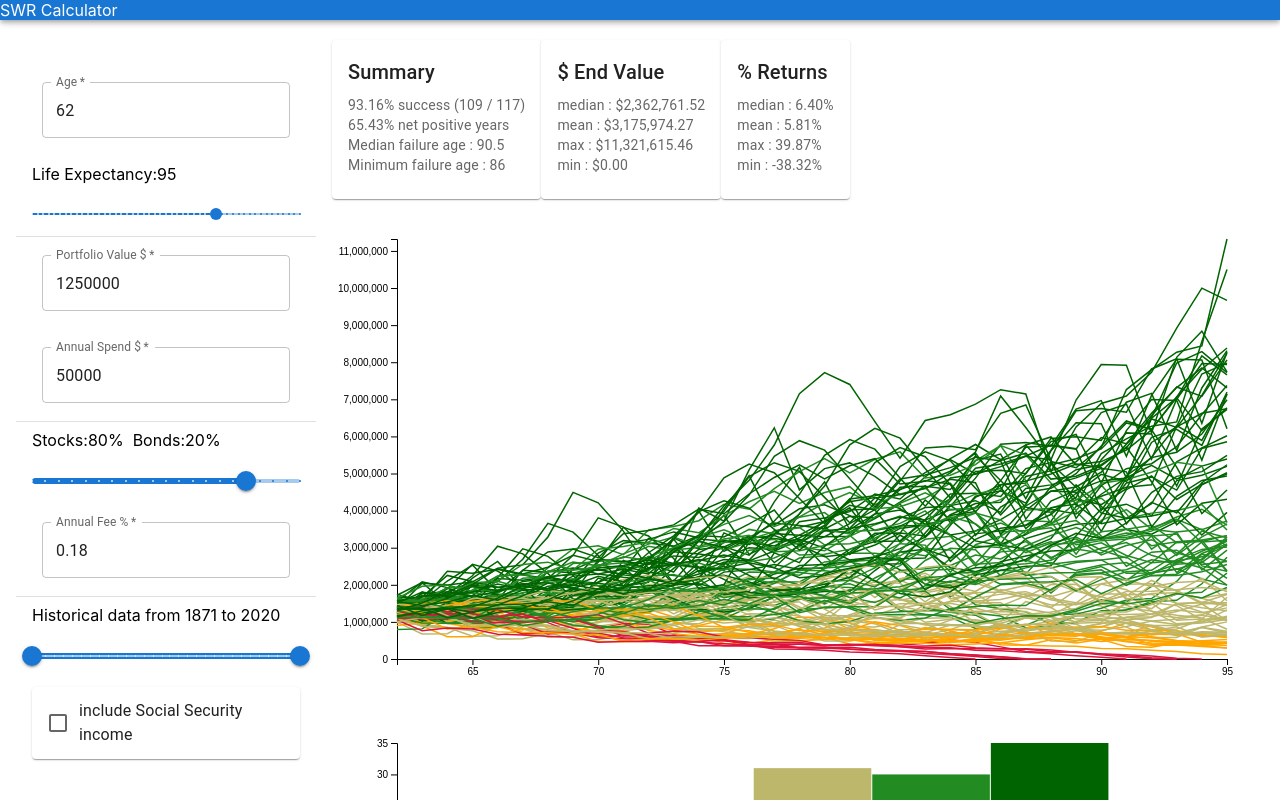
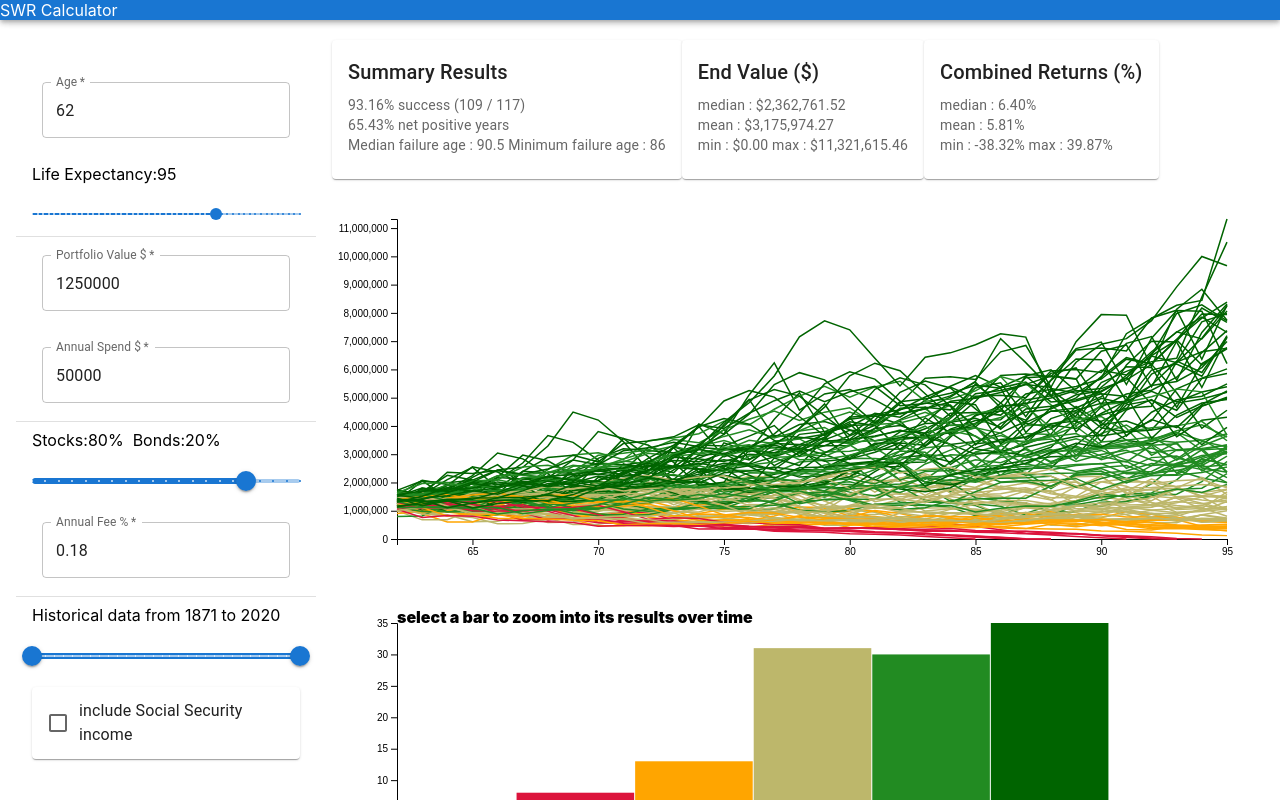
Before and after one commit to pcd-github/pcd-github.github.io, a React (Create React App) app: page / in a window 1280 px wide. Shown: the top 800 px of the page. Built offline with nearby package versions, Linux system fonts and the light colour scheme.

Commit message:
added bin selection message, smaller results chart

```diff
--- a/src/chart.js
+++ b/src/chart.js
@@ -34,7 +34,7 @@ function Chart (props) {
     const ttClass = 'tooltip';
     const margin = { top: 40, right: 65, bottom: 40, left: 65 };
     const totalWidth = 960;
-    const totalHeight = 500;
+    const totalHeight = 400;
     const boundedWidth = totalWidth - margin.left - margin.right;
     const boundedHeight = totalHeight - margin.top - margin.bottom;
     const tooltipWidth = 75;
--- a/src/endvaluechart.js
+++ b/src/endvaluechart.js
@@ -7,10 +7,12 @@ function EndValueChart (props) {
     const svgBinChartID = 'endvaluechartsvg';
     const perRunClass = getPerRunClassName() + svgBinChartID;
     const ttBinWrapID = 'ttevwrap';
+    const ttBinSelectWrapID = 'ttbinselectwrap';
     const ttBinBackID = 'ttevback';
     const ttBinRangeID = 'ttevrange';
     const ttBinPctID = 'ttevpct';
     const pathGroupID = 'pathgroupid';
+    const selectBinString = 'select a bar to zoom into its results over time';
     const totalWidth = 960;
     const totalHeight = 300;
     const tooltipWidth = 75;
@@ -165,6 +167,18 @@ function EndValueChart (props) {
             return retVal;
         }
 
+        const drawSelectionText = (svg) => {
+            const binSelectWrapper = svg.append('g')
+                                      .attr('id', ttBinSelectWrapID)
+                                      .attr("class", perRunClass);
+
+            binSelectWrapper.append('g').append('text')
+                            .text(selectBinString)
+                            .attr("pointer-events", "none")
+                            .attr('font-weight', 900)
+                            .attr('text-anchor', 'left');
+        }
+
         const drawHistogram = (svg) => {
             const currencyThresholdValues = getCurrencyThresholds();
             const bins = createBins(currencyThresholdValues);
@@ -182,6 +196,8 @@ function EndValueChart (props) {
             svg.append("g")
                 .attr("class", perRunClass)
                 .call(d3.axisLeft(yScale));
+
+            drawSelectionText(svg);
 
             var barGroup = svg.append('g')
                               .attr('class', perRunClass)
@@ -245,10 +261,12 @@ function EndValueChart (props) {
         const svg = findByID(svgBinChartID)
                       .append("g")
                       .attr("transform", marginTranslate);
+        const chartGroup = svg.append('g');
+        const tooltipGroup = svg.append('g');
 
         cleanupPrev(perRunClass);
-        drawHistogram(svg);
-        prepTooltip(svg);
+        drawHistogram(chartGroup);
+        prepTooltip(tooltipGroup);
         // console.log('bin : e');
         // eslint-disable-next-line
     }, [props.metadata, props.medianendvalue, props.startvalue, props.selectedbin, props.zoomcolor] );
--- a/src/summary.js
+++ b/src/summary.js
@@ -17,7 +17,7 @@ function SummaryCards (props) {
                 <Card>
                     <CardContent>
                         <Typography gutterBottom variant="h6" component="h2">
-                            Summary
+                            Summary Results
                         </Typography>
                         <Typography variant="body2" color="textSecondary" component="p">
                             {makePct(1 - (props.fails / props.cycles))} success ({props.cycles - props.fails} / {props.cycles})
@@ -26,17 +26,14 @@ function SummaryCards (props) {
                             { makePct(props.netpositivepct)} net positive years
                         </Typography>
                         <Typography variant="body2" color="textSecondary" component="p">
-                            Median failure age : {props.medianfailage}
-                        </Typography>
-                        <Typography variant="body2" color="textSecondary" component="p">
-                            Minimum failure age : {props.minfailage}
+                            Median failure age : {props.medianfailage} Minimum failure age : {props.minfailage}
                         </Typography>
                     </CardContent>
                 </Card>
                 <Card>
                     <CardContent>
                         <Typography gutterBottom variant="h6" component="h2">
-                            $ End Value
+                            End Value ($)
                         </Typography>
                         <Typography variant="body2" color="textSecondary" component="p">
                             median : {makeCurrency(props.medianendvalue)}
@@ -45,17 +42,14 @@ function SummaryCards (props) {
                             mean : {makeCurrency(props.avgendvalue)}
                         </Typography>
                         <Typography variant="body2" color="textSecondary" component="p">
-                            max : {makeCurrency(props.maxendvalue)}
-                        </Typography>
-                        <Typography variant="body2" color="textSecondary" component="p">
-                            min : {makeCurrency(props.minendvalue)}
+                        min : {makeCurrency(props.minendvalue)} max : {makeCurrency(props.maxendvalue)}
                         </Typography>
                     </CardContent>
                 </Card>
                 <Card>
                     <CardContent>
                         <Typography gutterBottom variant="h6" component="h2">
-                            % Returns
+                            Combined Returns (%)
                         </Typography>
                         <Typography variant="body2" color="textSecondary" component="p">
                             median : { makePct(props.medianreturns) }
@@ -64,10 +58,7 @@ function SummaryCards (props) {
                             mean : { makePct(props.avgreturns) }
                         </Typography>
                         <Typography variant="body2" color="textSecondary" component="p">
-                            max : { makePct(props.maxreturns) }
-                        </Typography>
-                        <Typography variant="body2" color="textSecondary" component="p">
-                            min : { makePct(props.minreturns) }
+                        min : { makePct(props.minreturns) } max : { makePct(props.maxreturns) }
                         </Typography>
                     </CardContent>
                 </Card>
```
